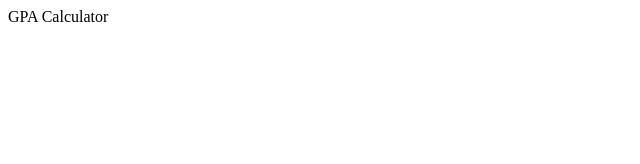
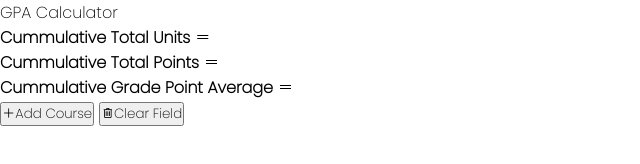
Before and after one commit to marusoft/gpa-calculator, a plain HTML site: page index.html in a window 1280 px wide. Shown: the whole page, without its empty margins (0-640 px from the left). Drawn offline with nearby package versions, Linux system fonts and the light colour scheme.

Commit message:
gpa calculator structure

```diff
--- a/index.html
+++ b/index.html
@@ -4,21 +4,37 @@
     <meta charset="UTF-8" />
     <meta name="viewport" content="width=device-width, initial-scale=1.0" />
     <title>GPA-Calculator</title>
+    <link rel="stylesheet" href="style.css" />
+    <link
+      rel="stylesheet"
+      href="https://maxst.icons8.com/vue-static/landings/line-awesome/line-awesome/1.3.0/css/line-awesome.min.css"
+    />
   </head>
   <body>
-    <header>GPA Calculator</header>
-    <!-- A = 5, B = 4, C = 3, D = 2, E = 1, F = 0 -->
-    <!-- |  course-title | |   course-unit |        |  score  |    | Grade |  | Point = unit*gradepoint | -->
-    <!-- |  Math         | |    5          |        |  80     |    |  A    |  | 5 x 5     | -->
-    <!-- |  Phy          | |    4          |        |  75     |    |  A    |  | 4 x 5     | -->
-    <!-- |  Chm          | |    4          |        |  77     |    |  A    |  | 4 x 5     | -->
-    <!-- |  Bio          | |    4          |        |  79     |    |  A    |  | 4 x 5     | -->
-    <!-- |  Eng          | |    3          |        |  60     |    |  B    |  | 3 x 4     | -->
-    <!-- |  Sta          | |    2          |        |  60     |    |  B    |  | 2 x 4     | -->
-
-
-    <!-- Cummulative Total Units = value(22) -->
-    <!-- Cummulative Total Points = value(105) -->
-    <!-- Cummulative Grade Point Average = value (C.T.P/C.T.U) 105/22 = 4.77-->
+    <div class="container">
+      <header>GPA Calculator</header>
+      <div class="gpa-instructions"></div>
+      <form>
+        <div class="form-wrapper">
+          <div class="form-field"></div>
+          <h4>
+            Cummulative Total Units <span class="las la-equals"></span>
+            <span id="t-units"></span>
+          </h4>
+          <h4>
+            Cummulative Total Points <span class="las la-equals"></span>
+            <span id="t-points"></span>
+          </h4>
+          <h4>
+            Cummulative Grade Point Average <span class="las la-equals"></span>
+            <span id="g-point-average"></span>
+          </h4>
+        </div>
+        <button id="add-course" class="new-course">
+          <span class="las la-plus"></span>Add Course
+        </button>
+        <button id="clear-field"><span class="las la-trash-alt"></span>Clear Field</button>
+      </form>
+    </div>
   </body>
 </html>
--- a/style.css
+++ b/style.css
@@ -0,0 +1,8 @@
+@import url('https://fonts.googleapis.com/css2?family=Poppins:wght@200&display=swap');
+
+*{
+  margin: 0;
+  padding: 0;
+  box-sizing: border-box;
+  font-family: 'Poppins', sans-serif;
+}
```
Also changed, not shown: 1 other file.
